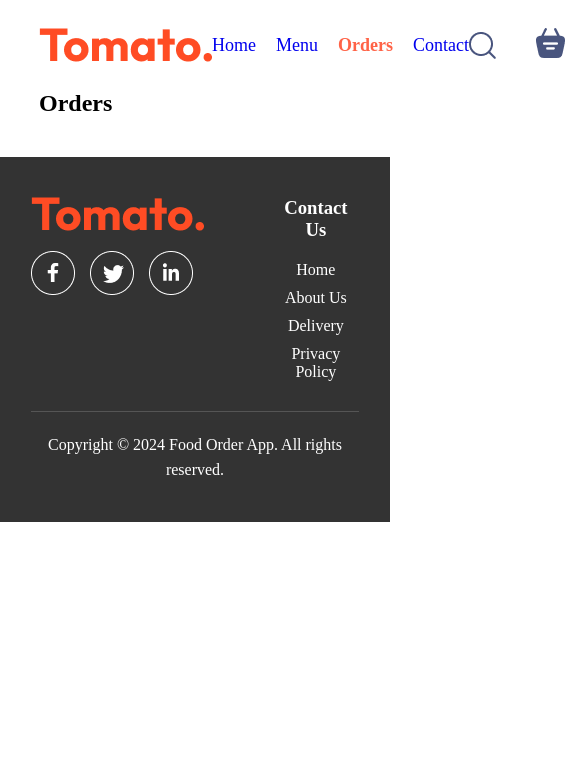
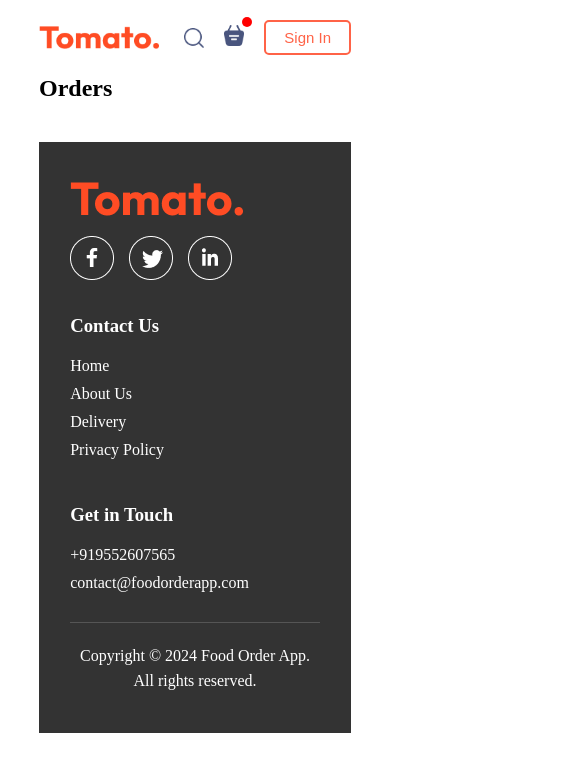
Before and after one commit to poojainhc/Food-Delivery-Website-In-MERN-Stack, a React (Vite) app in the folder frontend/: page /orders in a window 390 px wide. Shown: the top 772 px of the page, 585 px wide, since content can reach past the window. Built offline with nearby package versions, Linux system fonts and the light colour scheme.

Commit message:
Made the home page fully responsive

```diff
--- a/frontend/src/components/Appdownload/Appdownload.css
+++ b/frontend/src/components/Appdownload/Appdownload.css
@@ -11,3 +11,14 @@
     gap: max(2vw,10px);
     margin-top: 40px;
 }
+
+.app-download-platform img{
+    width: max(30vw, 120px);
+    cursor: pointer;
+    transition: 0.5s;
+    max-width: 180px;
+}
+
+.app-download-platform img:hover{
+    transform: scale(1.05);
+}
--- a/frontend/src/components/ExploreMenu/ExploreMenu.css
+++ b/frontend/src/components/ExploreMenu/ExploreMenu.css
@@ -41,3 +41,11 @@
     border: 4px solid #fa0505;
     padding: 2px;
 }
+
+
+@media (max-width: 1050px) {
+    .explore-menu-text {
+        font-size: 14px;
+        max-width: 100%;
+    }
+}
--- a/frontend/src/components/Footer/Footer.css
+++ b/frontend/src/components/Footer/Footer.css
@@ -1,8 +1,7 @@
 .footer{
-    width: 100vw;        /* full screen width */
+    width: 100%;        /* full screen width */
     background-color:#333;
     color:#fff;
-    text-align:center;
     padding:40px 8vw;
     display:flex;
     flex-direction:column;
@@ -10,7 +9,7 @@
     gap:20px;
     margin-top:40px;
 
-    margin-left:calc(-50vw + 50%);
+    /* margin-left:calc(-50% + 50%); */
 }
 
 .footer-content{
@@ -56,3 +55,17 @@
     border: none;
     border-top: 1px solid #555;
 }
+
+@media (max-width: 750px) {
+    .footer-content {
+        display: flex;
+        flex-direction: column;
+        gap: 35px;
+    }
+    .footer-copyright{
+        text-align: center;
+    }
+    .footer-content-center, .footer-content-right, .footer-content-left{
+        align-items: left !important
+    }
+}
--- a/frontend/src/components/Navbar/Navbar.jsx
+++ b/frontend/src/components/Navbar/Navbar.jsx
@@ -1,16 +1,19 @@
-import { NavLink } from "react-router-dom";
+import React from "react";
 import "./navbar.css";
+import { useState } from "react";
+import { Link } from "react-router-dom";
 
 const Navbar = () => {
+  const [menu, setMenu] = useState("menu");
   return (
     <div className="navbar">
       <img src="/src/assets/frontend_assets/logo.png" alt="Logo" className="logo" />
 
-      <ul className="nav-links">
-        <li><NavLink to="/">Home</NavLink></li>
-        <li><NavLink to="/menu">Menu</NavLink></li>
-        <li><NavLink to="/orders">Orders</NavLink></li>
-        <li><NavLink to="/contact">Contact</NavLink></li>
+      <ul className="navbar-menu">
+        <Link to="/" onClick={()=>setMenu("home")} className={menu==="home" ? 'active' : ''}>Home</Link>
+        <a href="#explore-menu" onClick={()=>setMenu("menu")} className={menu==="menu" ? 'active' : ''}>Menu</a>
+        <a href="#appdownload" onClick={()=>setMenu("mobile-app")} className={menu==="mobile-app" ? 'active' : ''}>Mobile-app</a>
+        <a href="#footer" onClick={()=>setMenu("contact")} className={menu==="contact" ? 'active' : ''}>Contact</a>
       </ul>
 
       <div className="navbar-right">
--- a/frontend/src/components/Navbar/navbar.css
+++ b/frontend/src/components/Navbar/navbar.css
@@ -4,17 +4,35 @@
     justify-content: space-between;
     align-items: center;
 }
-navbar .logo{
-    font-size: 24px;
-    font-weight: bold;
-    width: 120px;
+.navbar .logo{
+    width: 150px;
 }
 
-.nav-links{
+.navbar-basket-icon{
+    position: relative;
+}
+
+.dot{
+    position: absolute;
+    min-width: 10px;
+    min-height: 10px;
+    background-color: red;
+    border-radius: 50%;
+    top: -8px;
+    right: -8px;
+   }
+/*   */
+.navbar-menu{
     display: flex;
     gap: 20px;
     list-style: none;
+    cursor: pointer;
     font-size: 18px;
+}
+
+.navbar-menu .active{
+    border-bottom: 2px solid tomato;
+    padding-bottom: 2px;
 }
 
 .navbar-right{
@@ -25,13 +43,73 @@ navbar .logo{
 
 .login-button{
     padding: 10px 20px;
-    background-color: #ff6347;
-    color: white;
-    border: none;
+    background-color: transparent;
+    color: #ff6347;
+    border:  #ff6347 solid 2px;
     border-radius: 5px;
     cursor: pointer;
+    transition: 0.3s;
 }
 
 .login-button:hover{
-    background-color: #fff4f2;
+    background-color:  #ff6347;
+    color: white;
 }
+
+@media (max-width:1050px){
+
+.navbar .logo{
+    width:140px;
+}
+
+.navbar-menu{
+    gap:20px;
+    font-size:17px;
+}
+
+.navbar-right{
+    gap:30px;
+}
+
+.navbar-right img{
+    width:22px;
+}
+
+.login-button{
+    padding:8px 25px;
+}
+
+}
+
+@media (max-width:900px){
+
+.navbar .logo{
+    width:120px;
+}
+
+.navbar-menu{
+    gap:15px;
+    font-size:16px;
+}
+
+.navbar-right{
+    gap:20px;
+}
+
+.navbar-right img{
+    width:20px;
+}
+
+.login-button{
+    padding:7px 18px;
+    font-size:15px;
+}
+
+}
+
+@media (max-width:750px){
+
+.navbar-menu{
+    display:none;
+}
+}
--- a/frontend/src/components/header/header.css
+++ b/frontend/src/components/header/header.css
@@ -15,16 +15,17 @@
     max-width: 50%;
     bottom: 10%;
     left: 6vw;
+    animation: fadeIn 3s;
 }
 
 .header-content h2{
-    font-size:max(3.5vw, 22px);
-    font-weight: 700;
+    font-size:max(4.5vw, 22px);
+    font-weight: 500;
     color: #FFFFFF;
 }
 
 .header-content p{
-    font-size: max(1.2vw, 14px);
+    font-size: 1vw;
     color: #FFFFFF;
 }
 
@@ -33,6 +34,28 @@
     background-color: #ffffff;
     color: #000000;
     border: none;
-    border-radius: 5px;
+    border-radius: 50px;
     cursor: pointer;
+    font-weight: 500px;
+    font-size: max(1vw, 13px);
 }
+
+@media (max-width:1050px){
+.header-content{
+    max-width: 45%;
+}
+
+}
+
+@media (max-width:750px){
+.header-content{
+    max-width: 65%;
+}
+
+.header-content p{
+    display: none;
+}
+.header-content button{
+    padding: 2vw 4vw;
+}
+}
--- a/frontend/src/components/header/header.jsx
+++ b/frontend/src/components/header/header.jsx
@@ -5,7 +5,7 @@ const Header = () => {
   return (
     <div className="header">
       <div className="header-content">
-        <h2>Welcome to Food Order App. Order your favorite meals now!
+        <h2>Order your favorite meals now!
         </h2>
         <p>Delicious food delivered to your doorstep.</p>
         <button className="view-menu-btn">View Menu</button>
--- a/frontend/src/index.css
+++ b/frontend/src/index.css
@@ -2,6 +2,7 @@
   padding: 0;
   margin: 0;
   box-sizing: border-box;
+  scroll-behavior: smooth;
 }
 
 body{
@@ -10,11 +11,12 @@ body{
 
 a{
   text-decoration: none;
+  color:inherit;
 
 }
 .App{
   width: 80%;
-  margin: 0 auto;
+  margin: auto;
 }
 
 .nav-links a.active {
```
